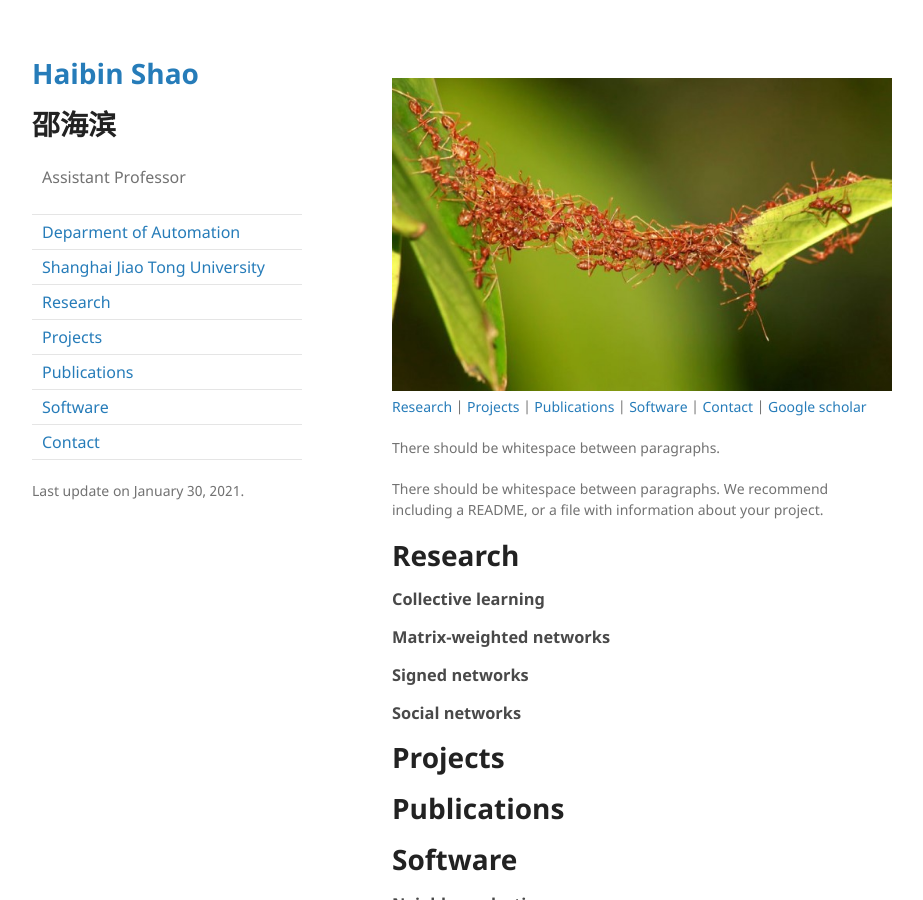
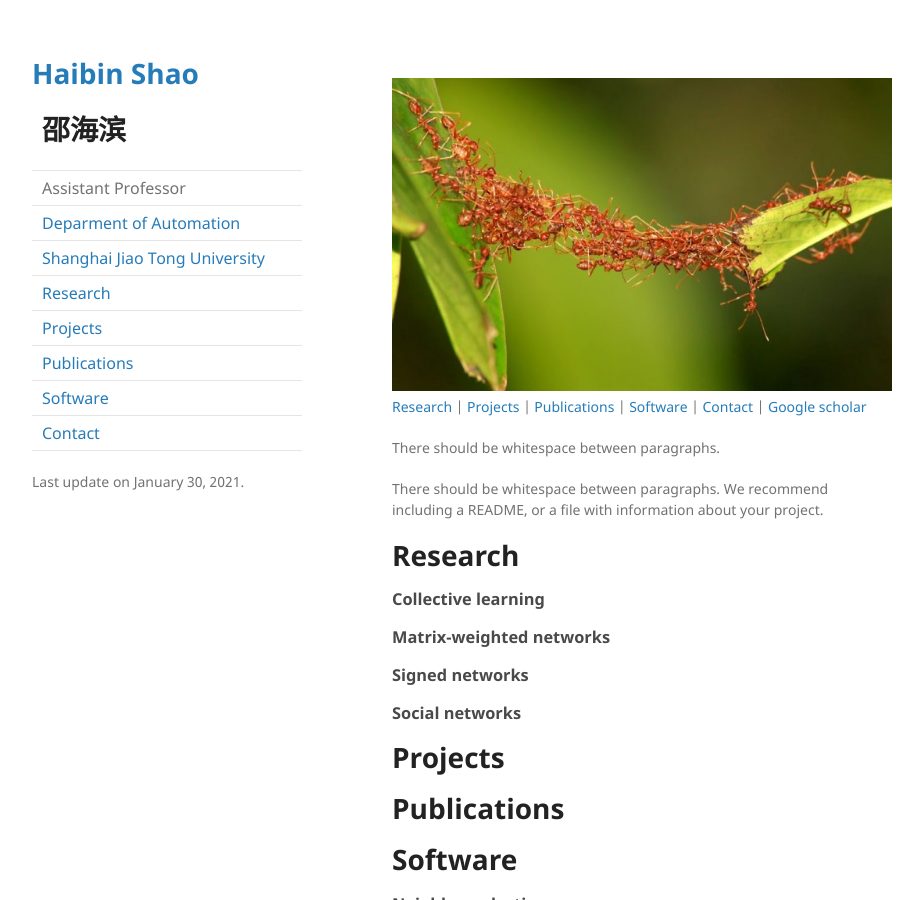
Before and after one commit to hbshao1201/shaohaibin.github.io, a Jekyll site: the page built from index.md, in a window 1280 px wide and 900 px high. Shown: the whole window, without its empty margins (178-1101 px from the left). Built offline with Jekyll 4.4.1, drawn with Linux system fonts in a browser that asks for light colours; our own code applies the rules of GitHub Pages for plain Markdown files.

Commit message:
Update default.html

```diff
--- a/_layouts/default.html
+++ b/_layouts/default.html
@@ -19,16 +19,14 @@
   <body>
   <div class="wrapper">
       <header>
-        <h1><a href="{{ "/" | absolute_url }}">{{ site.title | default: site.github.repository_name }}</a></h1>
-        <h1>邵海滨</h1>
-        {% if site.logo %}
-          <img src="{{site.logo | relative_url}}" alt="Logo" width="120" align="middle" />
-        {% endif %}
-        <p>
+        <h1><a href="{{ "/" | absolute_url }}">{{ site.title | default: site.github.repository_name }}</a>        </h1>
         <table width="100%" border="0" align="left" cellpadding="2" cellspacing="0">
           <tr>
+            <td colspan="2" valign="top"><h1>邵海滨</h1></td>
+          </tr>
+          <tr>
             <td colspan="2" valign="top"><div id="title">
-        <p>Assistant Professor</p>
+              Assistant Professor
             </div></td>
           </tr>
           <tr>
```
Lines whose indentation alone changed are shown as unchanged.
